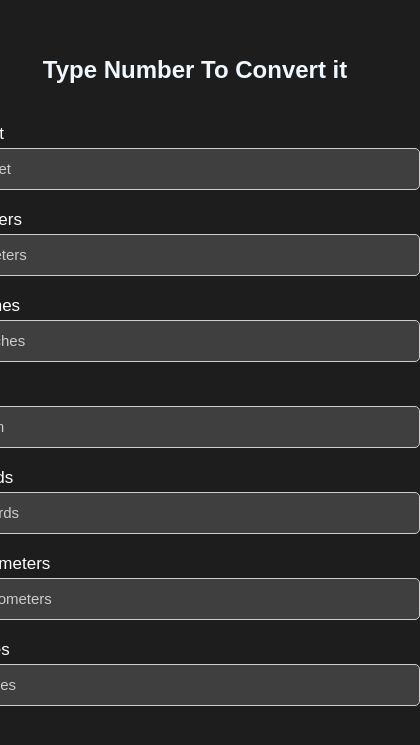
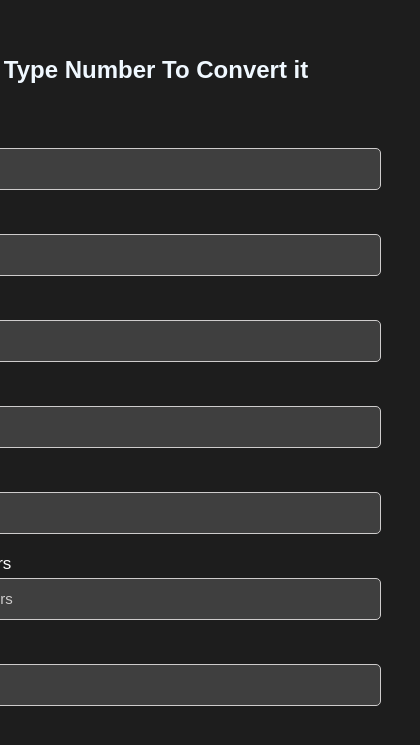
Before and after one commit to E1442020/converter, a React (Create React App) app: page / in a window 390 px wide. Shown: the part 101-846 px from the top of the page, 420 px wide, since content can reach past the window. Built offline with nearby package versions, Linux system fonts and the light colour scheme.

Commit message:
converter

```diff
--- a/src/component/converter/Converter.css
+++ b/src/component/converter/Converter.css
@@ -37,3 +37,10 @@ input {
 input::placeholder {
   color: rgb(206, 204, 204);
 }
+
+@media screen  and (max-width:940px){
+  .converter-container{
+    width: 80%;
+  }
+
+}
```
